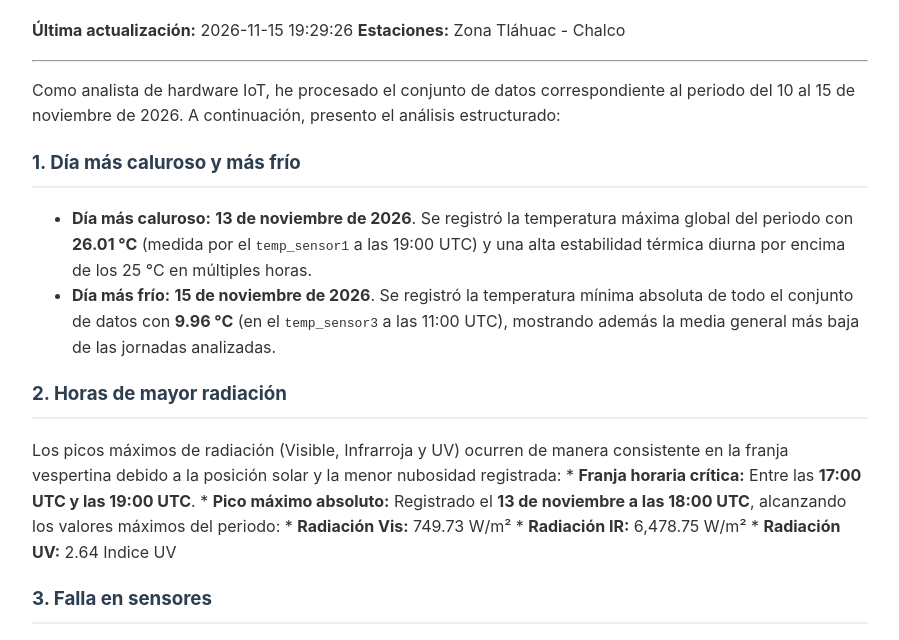
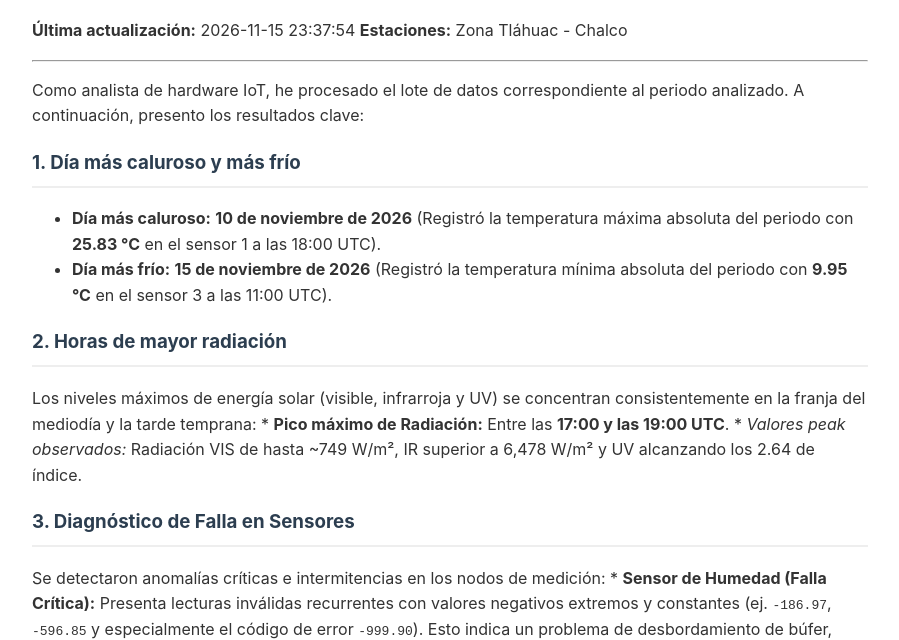
Before and after one commit to RicardoCebada/_valle_station_report_website_, a plain HTML site: page index.html in a window 1280 px wide. Shown: the part 150-790 px from the top of the page, without its empty margins (190-1089 px from the left). Drawn offline with Linux system fonts and the light colour scheme.

Commit message:
📊 Reporte automático actualizado

```diff
--- a/index.html
+++ b/index.html
@@ -14,26 +14,23 @@
     <body>
         <div class="container">
             <h1>📡 Reporte de Anomalías y Tendencias IoT</h1>
-<p><strong>Última actualización:</strong> 2026-11-15 19:29:26
+<p><strong>Última actualización:</strong> 2026-11-15 23:37:54
 <strong>Estaciones:</strong> Zona Tláhuac - Chalco</p>
 <hr />
-<p>Como analista de hardware IoT, he procesado el conjunto de datos correspondiente al periodo del 10 al 15 de noviembre de 2026. A continuación, presento el análisis estructurado:</p>
+<p>Como analista de hardware IoT, he procesado el lote de datos correspondiente al periodo analizado. A continuación, presento los resultados clave:</p>
 <h3>1. Día más caluroso y más frío</h3>
 <ul>
-<li><strong>Día más caluroso:</strong> <strong>13 de noviembre de 2026</strong>. Se registró la temperatura máxima global del periodo con <strong>26.01 °C</strong> (medida por el <code>temp_sensor1</code> a las 19:00 UTC) y una alta estabilidad térmica diurna por encima de los 25 °C en múltiples horas.</li>
-<li><strong>Día más frío:</strong> <strong>15 de noviembre de 2026</strong>. Se registró la temperatura mínima absoluta de todo el conjunto de datos con <strong>9.96 °C</strong> (en el <code>temp_sensor3</code> a las 11:00 UTC), mostrando además la media general más baja de las jornadas analizadas.</li>
+<li><strong>Día más caluroso:</strong> <strong>10 de noviembre de 2026</strong> (Registró la temperatura máxima absoluta del periodo con <strong>25.83 °C</strong> en el sensor 1 a las 18:00 UTC).</li>
+<li><strong>Día más frío:</strong> <strong>15 de noviembre de 2026</strong> (Registró la temperatura mínima absoluta del periodo con <strong>9.95 °C</strong> en el sensor 3 a las 11:00 UTC).</li>
 </ul>
 <h3>2. Horas de mayor radiación</h3>
-<p>Los picos máximos de radiación (Visible, Infrarroja y UV) ocurren de manera consistente en la franja vespertina debido a la posición solar y la menor nubosidad registrada:
-*   <strong>Franja horaria crítica:</strong> Entre las <strong>17:00 UTC y las 19:00 UTC</strong>.
-*   <strong>Pico máximo absoluto:</strong> Registrado el <strong>13 de noviembre a las 18:00 UTC</strong>, alcanzando los valores máximos del periodo:
-    *   <strong>Radiación Vis:</strong> 749.73 W/m²
-    *   <strong>Radiación IR:</strong> 6,478.75 W/m²
-    *   <strong>Radiación UV:</strong> 2.64 Indice UV</p>
-<h3>3. Falla en sensores</h3>
-<p>El análisis de integridad de los datos revela una anomalía crítica y sistemática en el <strong>sensor de humedad</strong>:
-*   <strong>Fallo por valores fuera de rango (Out-of-Range):</strong> El canal de <code>humedad</code> presenta fallos recurrentes y graves, arrojando valores negativos imposibles para la física ambiental (ej. <strong><code>-999.9</code></strong>, <strong><code>-608.73</code></strong>, <strong><code>-176.48</code></strong>). Estos números fijos actúan claramente como un código de error de hardware (lectura nula o buffer desbordado), afectando principalmente a las horas nocturnas y madrugadas de los días 10, 11, 12 y 13 de noviembre.
-*   <strong>Sensores de temperatura:</strong> Operan dentro de rangos lógicos y coherentes (<code>temp_sensor1</code>, <code>2</code> y <code>3</code> muestran una gradiente térmica esperada), descartando fallos masivos en la tornillería térmica, aunque se recomienda calibración por la deriva leve entre sensores.</p>
+<p>Los niveles máximos de energía solar (visible, infrarroja y UV) se concentran consistentemente en la franja del mediodía y la tarde temprana:
+*   <strong>Pico máximo de Radiación:</strong> Entre las <strong>17:00 y las 19:00 UTC</strong>.
+*   <em>Valores peak observados:</em> Radiación VIS de hasta ~749 W/m², IR superior a 6,478 W/m² y UV alcanzando los 2.64 de índice.</p>
+<h3>3. Diagnóstico de Falla en Sensores</h3>
+<p>Se detectaron anomalías críticas e intermitencias en los nodos de medición:
+*   <strong>Sensor de Humedad (Falla Crítica):</strong> Presenta lecturas inválidas recurrentes con valores negativos extremos y constantes (ej. <code>-186.97</code>, <code>-596.85</code> y especialmente el código de error <code>-999.90</code>). Esto indica un problema de desbordamiento de búfer, fallo en el ADC (Conversor Analógico-Digital) o pérdida de comunicación I2C/SPI con el transductor de humedad.
+*   <strong>Termistores de Temperatura (Sensor 1, 2 y 3):</strong> Funcionamiento nominal y coherente entre ellos (mantienen un delta térmico lógico de ~1°C a 2°C de diferencia según su ubicación física). No muestran valores colgados.</p>
 <h2>Análisis Gráfico de Tendencias</h2>
 <p><img alt="Gráfico de Temperaturas" src="grafico_temperaturas.png" /></p>
 <p><img alt="Gráfico de Humedad" src="grafico_humedad.png" /></p>
```
Also changed, not shown: grafico_humedad.png, grafico_temperaturas.png.
